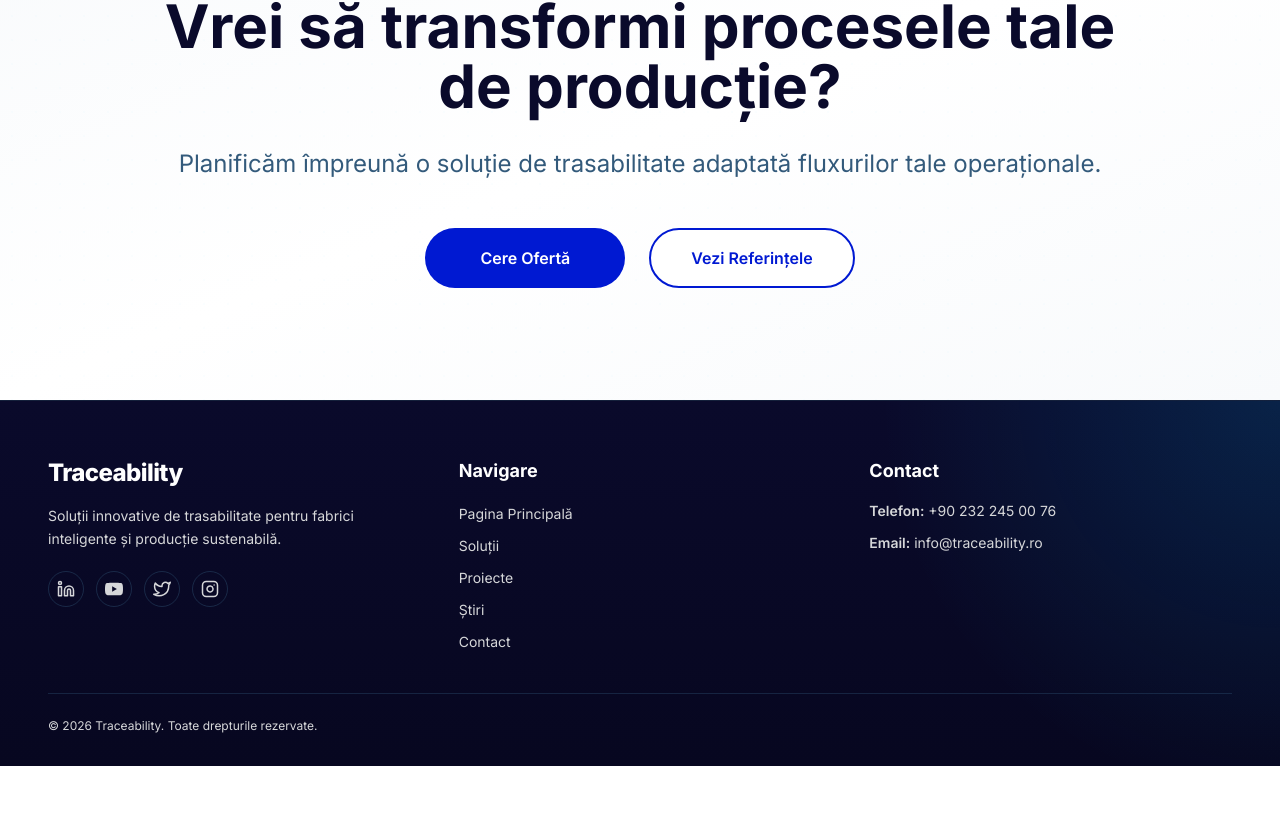
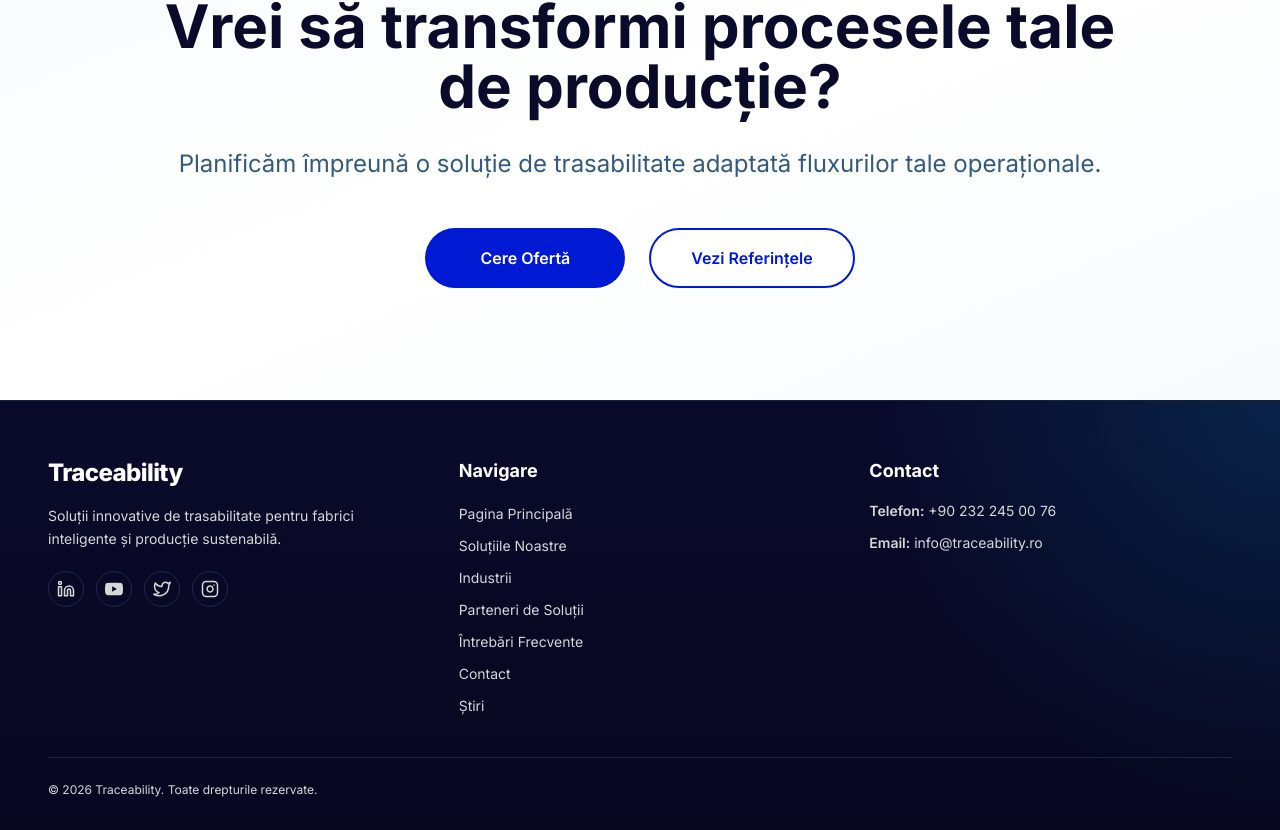
Before and after one commit to siskonyazilim/traceabilityTR, a Next.js app: page / in a window 1280 px wide. Shown: the part 6978-7808 px from the top of the page. Before the commit the page ends 7744 px from the top, so only its background shows below. Built offline with nearby package versions, Linux system fonts and the light colour scheme.

Commit message:
chore: update dependencies and upgrade Next.js to version 16.2.8

```diff
--- a/components/layout/Footer.js
+++ b/components/layout/Footer.js
@@ -1,7 +1,45 @@
+'use client';
+
 import Link from 'next/link';
+import { usePathname } from 'next/navigation';
 import { FiLinkedin, FiTwitter, FiInstagram, FiFacebook } from 'react-icons/fi';
 
 export const Footer = () => {
+  const pathname = usePathname();
+  const isHomePage = pathname === '/';
+
+  const handleSectionClick = (e, href) => {
+    // Only handle if we're on homepage and it's a hash link
+    if (isHomePage && href.startsWith('/#')) {
+      e.preventDefault();
+      const id = href.substring(1); // Remove the leading /
+
+      // Special handling for products tab
+      if (id === '#products-tab') {
+        const section = document.querySelector('#traceability-solutions');
+        if (section) {
+          const y = section.getBoundingClientRect().top + window.scrollY - 92;
+          window.scrollTo({ top: y, behavior: 'smooth' });
+          window.history.pushState(null, '', id);
+          setTimeout(() => {
+            const productsButton = document.getElementById('products-tab-button');
+            if (productsButton) {
+              productsButton.click();
+            }
+          }, 500);
+          return;
+        }
+      }
+
+      const element = document.querySelector(id);
+      if (element) {
+        const y = element.getBoundingClientRect().top + window.scrollY - 92;
+        window.scrollTo({ top: y, behavior: 'smooth' });
+        window.history.pushState(null, '', id);
+      }
+    }
+  };
+
   return (
     <footer className="bg-[radial-gradient(circle_at_top_right,_rgba(0,181,247,0.14)_0%,_rgba(10,10,43,0)_30%),linear-gradient(180deg,_#0a0a2b_0%,_#070720_100%)] text-white pt-14 pb-8 border-t border-slate-blue/30">
       <div className="max-w-[1600px] mx-auto px-6 sm:px-8 lg:px-12">
@@ -45,23 +83,49 @@ export const Footer = () => {
                 </Link>
               </li>
               <li>
-                <Link href="/#traceability-solutions" className="text-gray-light hover:text-accent-blue transition-colors text-sm">
-                  Soluții
+                <Link
+                  href="/#traceability-solutions"
+                  onClick={(e) => handleSectionClick(e, '/#traceability-solutions')}
+                  className="text-gray-light hover:text-accent-blue transition-colors text-sm"
+                >
+                  Soluțiile Noastre
                 </Link>
               </li>
               <li>
-                <Link href="/proiecte-de-referinta" className="text-gray-light hover:text-accent-blue transition-colors text-sm">
-                  Proiecte
+                <Link
+                  href="/#products-tab"
+                  onClick={(e) => handleSectionClick(e, '/#products-tab')}
+                  className="text-gray-light hover:text-accent-blue transition-colors text-sm"
+                >
+                  Industrii
+                </Link>
+              </li>
+              <li>
+                <Link
+                  href="/#our-strategic-solution-partners"
+                  onClick={(e) => handleSectionClick(e, '/#our-strategic-solution-partners')}
+                  className="text-gray-light hover:text-accent-blue transition-colors text-sm"
+                >
+                  Parteneri de Soluții
+                </Link>
+              </li>
+              <li>
+                <Link
+                  href="/#faq"
+                  onClick={(e) => handleSectionClick(e, '/#faq')}
+                  className="text-gray-light hover:text-accent-blue transition-colors text-sm"
+                >
+                  Întrebări Frecvente
+                </Link>
+              </li>
+              <li>
+                <Link href="/contact" className="text-gray-light hover:text-accent-blue transition-colors text-sm">
+                  Contact
                 </Link>
               </li>
               <li>
                 <Link href="/blog" className="text-gray-light hover:text-accent-blue transition-colors text-sm">
                   Știri
-                </Link>
-              </li>
-              <li>
-                <Link href="/contact" className="text-gray-light hover:text-accent-blue transition-colors text-sm">
-                  Contact
                 </Link>
               </li>
             </ul>
--- a/components/layout/Header.js
+++ b/components/layout/Header.js
@@ -29,6 +29,8 @@ export const Header = () => {
       if (section) {
         const y = section.getBoundingClientRect().top + window.scrollY - 92;
         window.scrollTo({ top: y, behavior: 'smooth' });
+        // Update URL hash
+        window.history.pushState(null, '', id);
         // Wait for scroll then click products tab button
         setTimeout(() => {
           const productsButton = document.getElementById('products-tab-button');
@@ -48,6 +50,8 @@ export const Header = () => {
     if (element) {
       const y = element.getBoundingClientRect().top + window.scrollY - 92;
       window.scrollTo({ top: y, behavior: 'smooth' });
+      // Update URL hash
+      window.history.pushState(null, '', id);
       setIsOpen(false);
       return;
     }
--- a/next.config.js
+++ b/next.config.js
@@ -2,6 +2,9 @@
 const nextConfig = {
   reactStrictMode: true,
   output: 'standalone',
+  images: {
+    qualities: [75, 78, 82],
+  },
 }
 
 module.exports = nextConfig
```
Also changed, not shown: package.json (+6 -6 lines), 1 other file (tests, documents, lock files or other folders).
